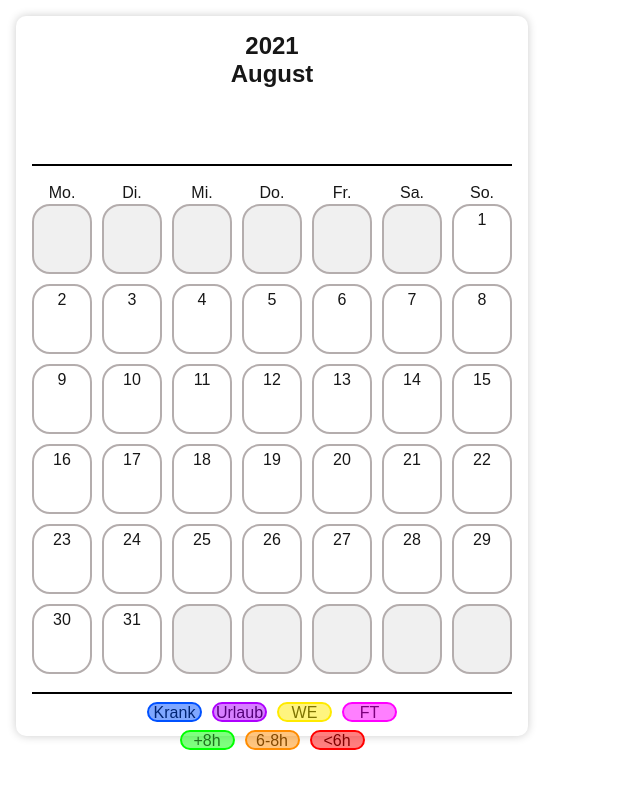
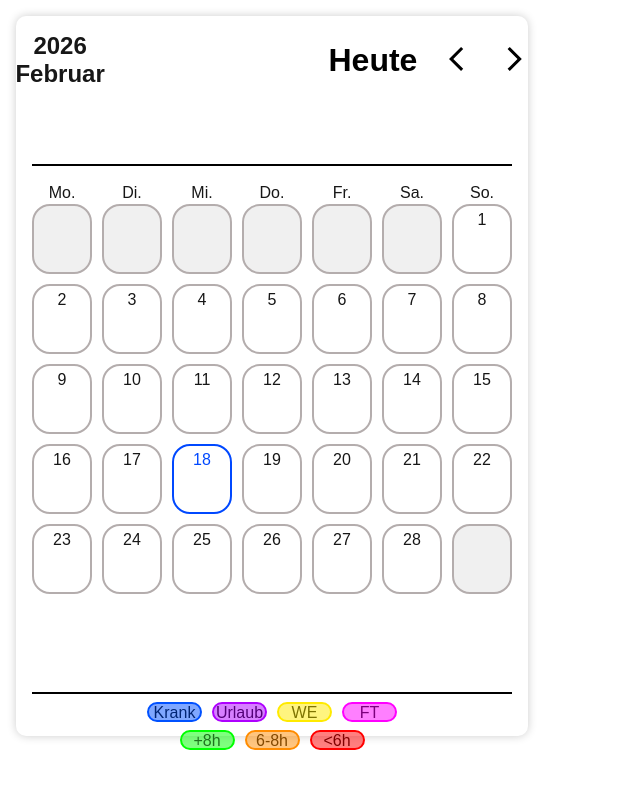
Before and after one commit to justusbruegmann/stechuhr, a Next.js app: page /kalender in a window 1280 px wide. Shown: the top 788 px of the page, without its empty margins (0-640 px from the left). Built offline with nearby package versions, Linux system fonts and the light colour scheme.

Commit message:
+Navigationdesign , +Navigationfunktion

```diff
--- a/src/app/kalender/kalender.module.css
+++ b/src/app/kalender/kalender.module.css
@@ -7,14 +7,23 @@
     align-items: center;
 }
 
+/* --- Kalender Header --- */
+.kalender_header {
+    display: flex;
+    flex-direction: row;
+    gap: 5.5cm;
+
+    align-items: center;
+    margin-bottom: 2cm;
+}
+
 /* --- Kalender Jahr/Monat --- */
 .kalender_zeitraum {
     display: flex;
     flex-direction: column;
-    align-items: center;
-    margin-bottom: 2cm;
 
     width: 110px;
+    align-items: center;
 }
 
 .kalender_zeitraum_text {
@@ -23,17 +32,58 @@
     text-align: center;
 }
 
+/* --- Kalender Navigation --- */
+.kalender_navigation_grid {
+    display: flex;
+    flex-direction: row;
+    gap: 10px;
+
+    align-items: center;
+}
+
+.kalender_pfeil {
+    border: none;
+    border-radius: 50%;
+    background-color: transparent;
+}
+
+.kalender_pfeil:hover {
+    cursor: pointer;
+    background-color: rgba(174, 174, 174, 0.4);
+}
+
+.kalender_reset_tag {
+    border: none;
+
+    width: 100px;
+    align-items: center;
+    justify-content: center;
+
+    font-size: 2rem;
+    font-weight: bolder;
+
+    background-color: transparent;
+}
+
+.kalender_reset_tag:hover {
+    cursor: pointer;
+    border-radius: 18px;
+    background-color: rgba(174, 174, 174, 0.4);
+}
+
 /* --- Wochentage --- */
 .kalender_wochentage_grid {
     display: grid;
     grid-template-columns: repeat(7, 0.001fr);
     gap: 10px;
 }
+
 .kalender_wochentag {
     display: flex;
-    justify-content: center;
+
     width: 60px;
     height: 20px;
+    justify-content: center;
 }
 
 /* --- Kalender --- */
@@ -46,32 +96,36 @@
 
 .kalender_heute {
     display: flex;
-    justify-content: center;
+
     width: 60px;
     height: 70px;
+    justify-content: center;
+
     color: rgb(0, 72, 255);
+
+    border: 2px solid rgb(0, 72, 255);
     border-radius: 18px;
-    border: 2px solid rgb(0, 72, 255);
 }
 
 .kalender_heute:hover {
+    cursor: pointer;
     background-color: rgba(174, 174, 174, 0.4);
-    cursor: pointer;
 }
 
 .kalender_tag {
     display: flex;
-    justify-content: center;
     width: 60px;
     height: 70px;
+    justify-content: center;
+
+    border: 2px solid rgb(180, 173, 173);
     border-radius: 18px;
-    border: 2px solid rgb(180, 173, 173);
 }
 
 .kalender_tag:hover {
+    cursor: pointer;
+    border-color: black;
     background-color: rgba(174, 174, 174, 0.4);
-    border-color: black;
-    cursor: pointer;
 }
 
 .kalender_tag_text {
@@ -81,14 +135,17 @@
 .kalender_leer {
     width: 60px;
     height: 70px;
+
+    border: 2px solid rgb(180, 173, 173);
     border-radius: 18px;
-    border: 2px solid rgb(180, 173, 173);
+
     background-color: rgba(226, 226, 226, 0.5);
 }
 
 /* --- Trennlinie --- */
 .linie {
     width: 100%;
+
     border: none;
     border-top: 2px solid black;
 }
@@ -100,8 +157,8 @@
     grid-template-rows: auto;
     gap: 10px;
 
+    justify-content: center;
     margin-top: 0.5rem;
-    justify-content: center;
 }
 
 .kalender_legende2 {
@@ -110,14 +167,16 @@
     grid-template-rows: auto;
     gap: 10px;
 
+    justify-content: center;
     margin-top: 0.5rem;
-    justify-content: center;
 }
 
 .kalender_symbole {
     display: flex;
-    justify-content: center;
+
     width: 55px;
     height: 20px;
+    justify-content: center;
+
     border-radius: 18px;
 }
--- a/src/app/kalender/page.tsx
+++ b/src/app/kalender/page.tsx
@@ -1,3 +1,6 @@
+"use client";
+import { useState } from "react";
+
 import Card from "@/components/layout/Card";
 
 import styles from "./kalender.module.css"
@@ -5,7 +8,7 @@ import styles from "./kalender.module.css"
 export default function Kalender() {
     // --- Kalender ---
     const heute = new Date();
-    const aktTag = new Date(2021, 7, 1);
+    const [aktTag, setAktTag] = useState(new Date());
     const aktMonat = aktTag.getMonth();
     const aktJahr = aktTag.getFullYear();
 
@@ -81,13 +84,45 @@ export default function Kalender() {
     const legende2Symbole = symbole.slice(4);
 
 
+    // --- Funktionen ---
+    function handleMonatWechsel(richtung: "vor" | "zurueck") {
+        const neuesDatum = new Date(aktTag);
+
+        if (richtung === "vor") {
+            neuesDatum.setMonth(neuesDatum.getMonth() + 1);
+        } else {
+            neuesDatum.setMonth(neuesDatum.getMonth() - 1);
+        }
+
+        setAktTag(neuesDatum);
+    }
+    function handleHeute() {
+        setAktTag(new Date(heute.getFullYear(), heute.getMonth(), 1));
+    }
+
+
+
+
     // --- UI ---
     return (
         <Card width={"40vw"} height={"90vh"}>
             <div className={styles.kalender_container}>
-                <div className={styles.kalender_zeitraum}>
-                    <div className={styles.kalender_zeitraum_text}>{aktJahr}</div>
-                    <div className={styles.kalender_zeitraum_text}>{aktTag.toLocaleDateString("de-DE", { month: "long" })}</div>
+                <div className={styles.kalender_header}>
+                    <div className={styles.kalender_zeitraum}>
+                        <div className={styles.kalender_zeitraum_text}>{aktJahr}</div>
+                        <div className={styles.kalender_zeitraum_text}>{aktTag.toLocaleDateString("de-DE", { month: "long" })}</div>
+                    </div>
+                    <div className={styles.kalender_navigation_grid}>
+                        <button className={styles.kalender_reset_tag} onClick={() => handleHeute()}>
+                            Heute
+                        </button>
+                        <button className={styles.kalender_pfeil} onClick={() => handleMonatWechsel("zurueck")}>
+                            <img src="/Arrow_Back.svg" alt="" />
+                        </button>
+                        <button className={styles.kalender_pfeil} onClick={() => handleMonatWechsel("vor")}>
+                            <img src="/Arrow_Forward.svg" alt="" />
+                        </button>
+                    </div>
                 </div>
                 <hr className={styles.linie} />
                 <br />
```
Also changed, not shown: public/Arrow_Back.svg (added), public/Arrow_Forward.svg (added).
